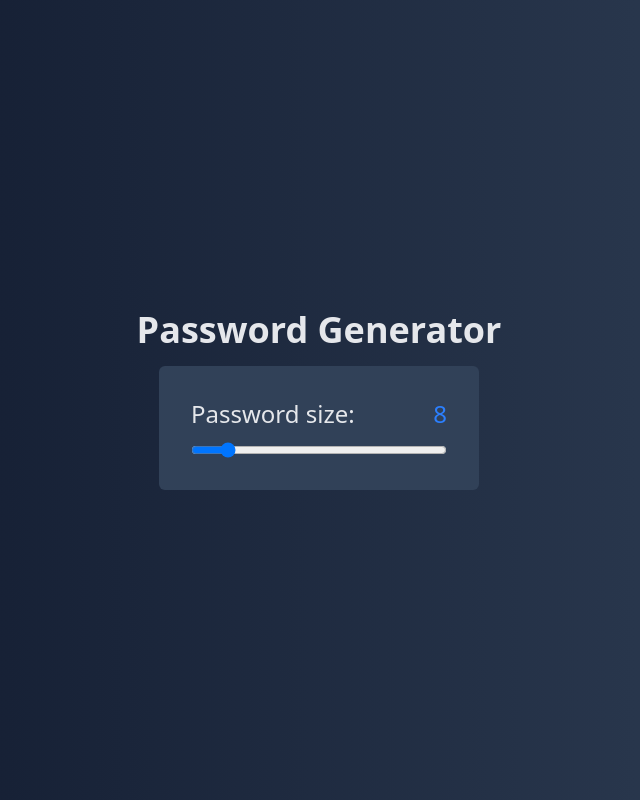
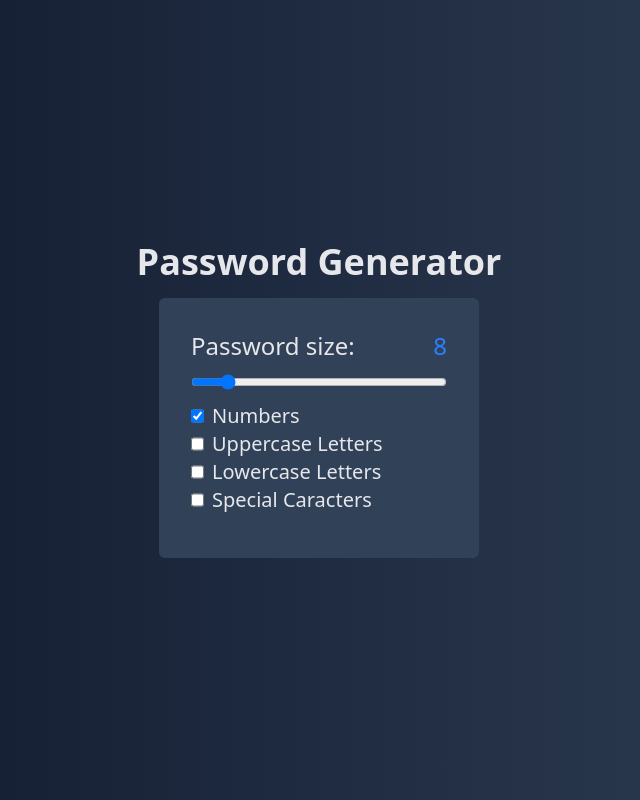
Before and after one commit to MateusPedrosoSilva/password-generator, a Next.js app: page / in a window 1280 px wide. Shown: the whole page, without its empty margins (321-961 px from the left). Built offline with nearby package versions, Linux system fonts and the light colour scheme.

Commit message:
feat: add checkboxes for options

```diff
--- /dev/null
+++ b/src/app/components/OptionCheckbox.tsx
@@ -0,0 +1,23 @@
+/* eslint-disable react/display-name */
+/* eslint-disable import/no-anonymous-default-export */
+interface CheckBoxProps {
+  id: string;
+  text: string;
+  selected: boolean;
+  handleOptionsChange: () => void;
+}
+
+export default function (props: CheckBoxProps) {
+  const id = `checkbox-${props.id}`;
+  return (
+    <div className="flex text-xl gap-2">
+      <input
+        type="checkbox"
+        checked={props.selected}
+        onChange={props.handleOptionsChange}
+        id={id}
+      />
+      <label htmlFor={id}>{props.text}</label>
+    </div>
+  );
+}
--- /dev/null
+++ b/src/app/data/CaracterOptions.ts
@@ -0,0 +1,10 @@
+import CaracterOption from "../model/CaracterOption";
+
+const caracterOptions: CaracterOption[] = [
+  { id: "number", name: "Numbers", value: true },
+  { id: "uppercase", name: "Uppercase Letters", value: false },
+  { id: "lowercase", name: "Lowercase Letters", value: false },
+  { id: "special", name: "Special Caracters", value: false },
+];
+
+export default caracterOptions;
--- /dev/null
+++ b/src/app/model/CaracterOption.ts
@@ -0,0 +1,5 @@
+export default interface CaracterOption {
+  id: string;
+  name: string;
+  value: boolean;
+}
--- a/src/app/page.tsx
+++ b/src/app/page.tsx
@@ -1,8 +1,18 @@
 "use client";
 import { useState } from "react";
+import caracterOptions from "./data/CaracterOptions";
+import OptionCheckbox from "./components/OptionCheckbox";
 
 export default function Home() {
   const [passwordSize, setPasswordSize] = useState<number>(8);
+  const [caracterTypes, setCaracterTypes] = useState(caracterOptions);
+
+  const handleOptionsChange = (index: number) => {
+    const aux = [...caracterTypes];
+    aux[index].value = !aux[index].value;
+    setCaracterTypes([...aux]);
+  };
+
   return (
     <main className="flex flex-col items-center justify-center h-full">
       <h1 className="text-4xl text-gray-200 mb-4 text-center font-bold">
@@ -22,6 +32,19 @@ export default function Home() {
             onChange={(e) => setPasswordSize(+e.target.value)}
           />
         </div>
+        <div className="flex flex-col my-3">
+          {caracterTypes.map((caracterOption, i) => {
+            return (
+              <OptionCheckbox
+                text={caracterOption.name}
+                id={caracterOption.id}
+                key={caracterOption.id}
+                selected={caracterOption.value}
+                handleOptionsChange={() => handleOptionsChange(i)}
+              />
+            );
+          })}
+        </div>
       </div>
     </main>
   );
```
